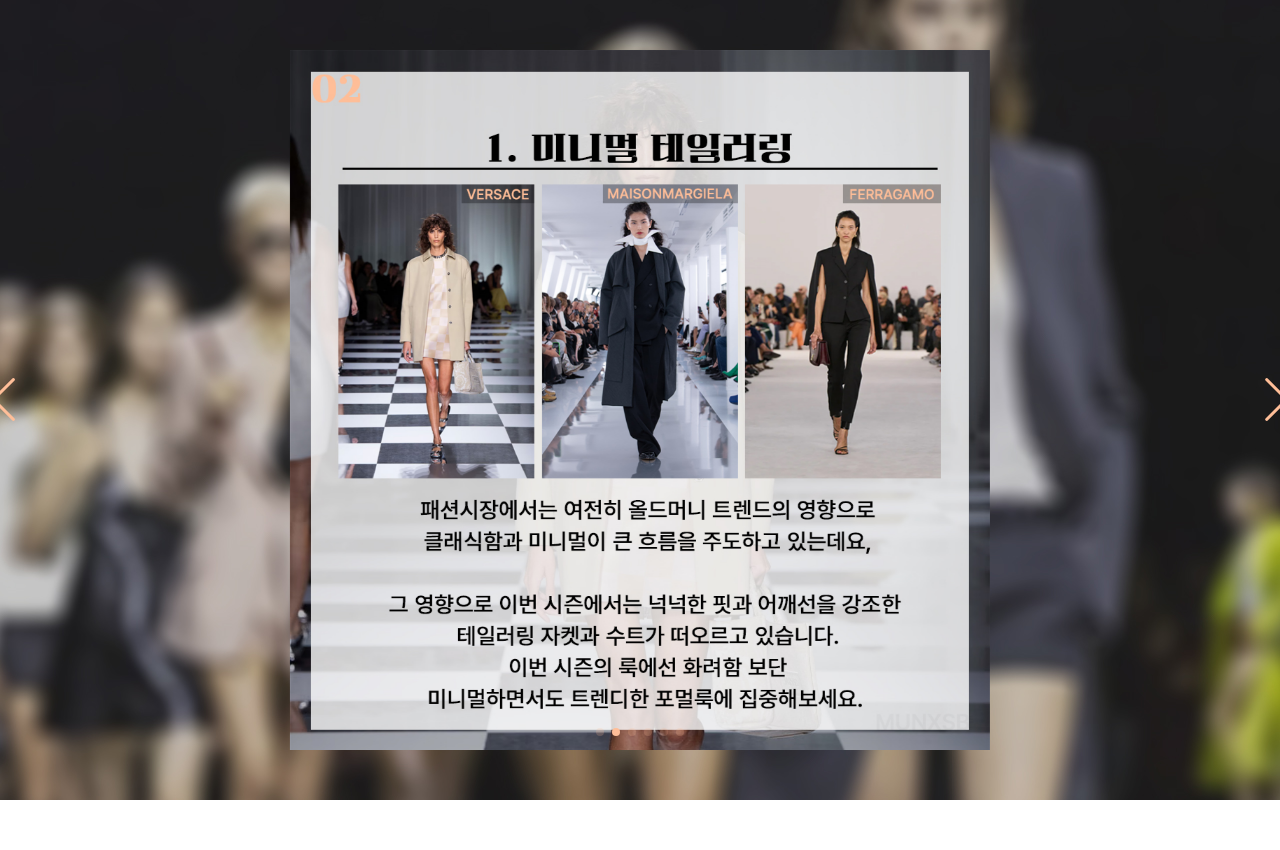
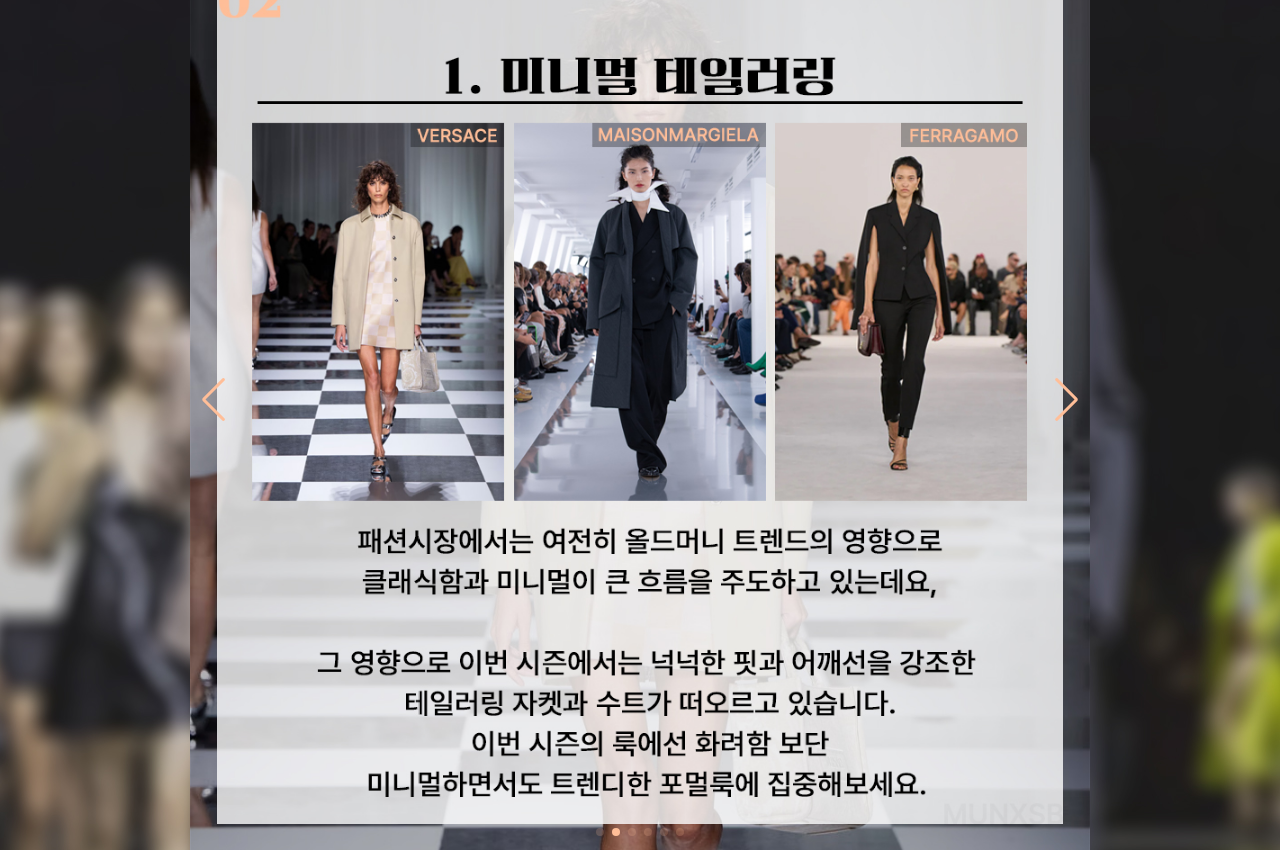
Before and after one commit to MoonSeongBin/2024SS_Trend_CardNews, a plain HTML site: page index.html in a window 1280 px wide. Before the commit the page ends 800 px from the top, so only its background shows below. Drawn offline with nearby package versions, Linux system fonts and the light colour scheme.

Commit message:
Add files via upload

```diff
--- a/index.html
+++ b/index.html
@@ -41,17 +41,21 @@
             width: 100vw;
             height: 100vh;
             overflow: hidden;
-            position: relative;
         }
 
+        .container {
+            display: flex;
+            text-align: center;
+            align-items: center;
+            justify-content: center;
+            height: 100%;
+        }
+
+
         .main_banner {
-            width: 1320px;
-            height: 700px;
+            max-width: 900px;
             margin: 0 auto;
-            position: absolute;
-            top: 50%;
-            left: 50%;
-            transform: translate(-50%, -50%);
+
         }
 
         .swiper-slide {
@@ -60,7 +64,7 @@
         }
 
         .swiper-slide img {
-            width: 700px;
+            width: 100%;
         }
 
         .btn_next,
@@ -75,6 +79,7 @@
 </head>
 
 <body>
+    <div class="container">
         <!-- Swiper -->
         <div class="swiper main_banner">
             <div class="swiper-wrapper">
@@ -90,6 +95,7 @@
             <div class="swiper-button-prev btn_prev"></div>
             <div class="swiper-pagination btn_page"></div>
         </div>
+    </div><!--container-->
 
     <!-- Swiper JS -->
     <script src="https://cdn.jsdelivr.net/npm/swiper@11/swiper-bundle.min.js"></script>
```
Lines whose indentation alone changed are shown as unchanged.
